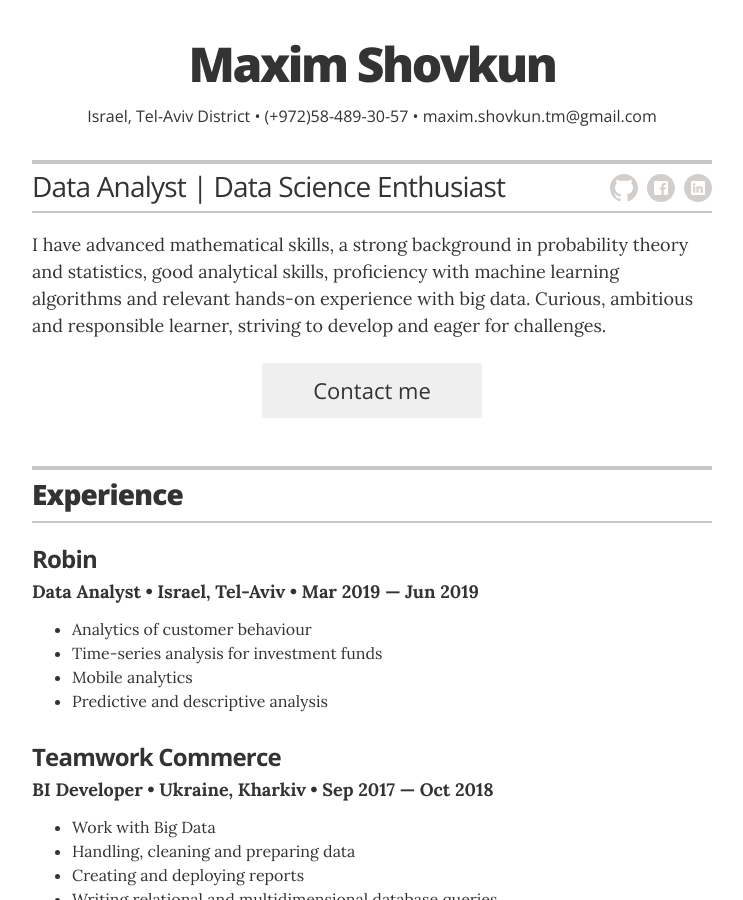
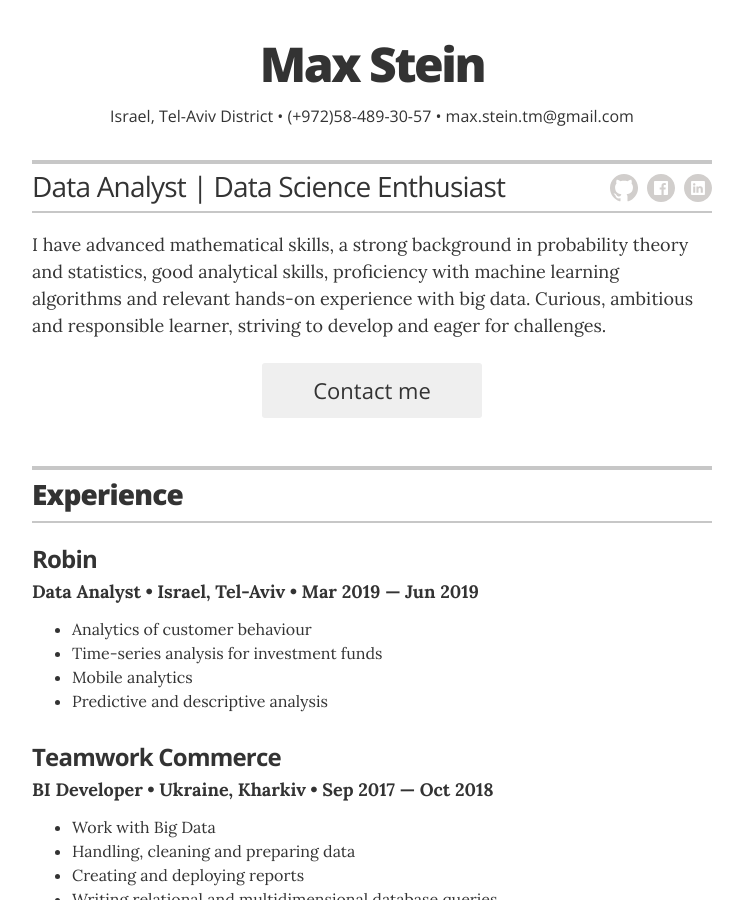
Before and after one commit to unidentified-user/resume, a Jekyll site: the page built from index.html, in a window 1280 px wide and 900 px high. Shown: the whole window, without its empty margins (268-1011 px from the left). Built offline with Jekyll 4.4.1, drawn with Linux system fonts in a browser that asks for light colours.

Commit message:
info updated

```diff
--- a/_config.yml
+++ b/_config.yml
@@ -1,5 +1,5 @@
 # Site settings
-title: "Maxim Shovkun"
+title: "Max Stein"
 description: "CV on GitHub Pages sites."
 
 # Build settings
@@ -10,11 +10,11 @@ sass:
 
 # Resume settings
 resume_avatar:                  "false"
-resume_name:                    "Maxim Shovkun"
+resume_name:                    "Max Stein"
 resume_title:                   "Data Analyst | Data Science Enthusiast"
 
 # used for the contact button in _layouts/resume.html
-resume_contact_email:           "maxim.shovkun.tm@gmail.com"
+resume_contact_email:           "max.stein.tm@gmail.com"
 
 # the next two items are used for schema itemprops in _layouts/resume.html
 resume_contact_telephone:       "058-489-30-57"
@@ -22,7 +22,7 @@ resume_contact_address:         "Israel, Tel-Aviv"
 
 resume_header_contact_info:     "Israel, Tel-Aviv District •
                                 (+972)58-489-30-57 •
-                                maxim.shovkun.tm@gmail.com"
+                                max.stein.tm@gmail.com"
 display_header_contact_info:    "true"
 
 resume_header_intro: "<p>I have advanced mathematical skills, a strong
@@ -52,9 +52,9 @@ resume_section_associations:    true
 # Resume social links
 # uncomment the options you wish to display, and add your own URL
 resume_social_links:
-  resume_github_url:            "https://github.com/MaximShovkun"
+  resume_github_url:            "https://github.com/unidentified-user"
   resume_facebook_url:          "https://www.facebook.com/maxim.shovkun"
-  resume_linkedin_url:          "https://www.linkedin.com/in/maxim-shovkun"
+  resume_linkedin_url:          "https://www.linkedin.com/in/unidentified-user"
   # resume_hackerrank_url:        "https://www.hackerrank.com/Rosenstein"
 resume_print_social_links:      true
 
```
